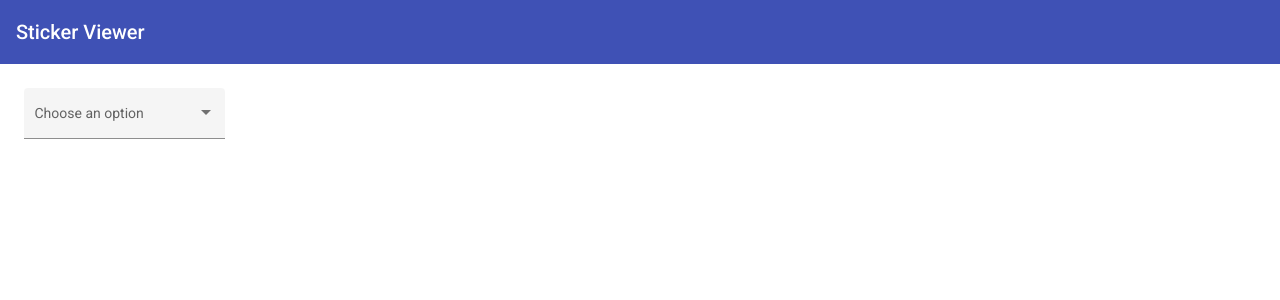
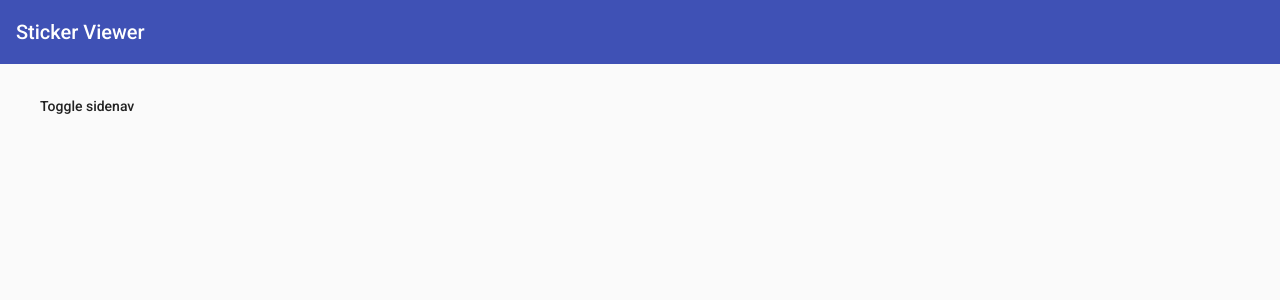
Before and after one commit to felipewesley/fwc-2022-sticker-viewer, an Angular app: page / in a window 1280 px wide. Shown: the top 300 px of the page. Built offline with nearby package versions, Linux system fonts and the light colour scheme.

Commit message:
drawer no layout principal do app

```diff
--- a/src/app/layout/layout.component.scss
+++ b/src/app/layout/layout.component.scss
@@ -1,7 +1,8 @@
 .content {
 
-    display: flex;
+    display: block;
     height: 100%;
+    width: 100%;
 }
 
 /* Responsive Styles */
--- a/src/app/modules/main/main.component.html
+++ b/src/app/modules/main/main.component.html
@@ -1,10 +1,15 @@
-<div class="container">
+<mat-drawer-container class="drawer-container">
 
-    <mat-form-field appearance="fill">
-        <mat-label>Choose an option</mat-label>
-        <mat-select>
-            <mat-option value="option1">Option 1</mat-option>
-        </mat-select>
-    </mat-form-field>
+    <!-- Drawer -->
+    <mat-drawer #drawer class="example-sidenav" mode="side" position="end">
+        <p>Auto-resizing sidenav</p>
+    </mat-drawer>
 
-</div>
+    <!-- Content -->
+    <mat-drawer-content class="container">
+        <button type="button" mat-button (click)="drawer.toggle()">
+            Toggle sidenav
+        </button>
+    </mat-drawer-content>
+
+</mat-drawer-container>
--- a/src/app/modules/main/main.component.scss
+++ b/src/app/modules/main/main.component.scss
@@ -1,8 +1,15 @@
-.container {
+.drawer-container {
 
-    // background: rgb(95,70,158);
-    // background: radial-gradient(circle, rgba(95,70,158,1) 0%, rgba(82,191,179,1) 70%);
+    width: 100%;
+    height: 100%;
 
-    padding: 24px;
+    .container {
 
+        // background: rgb(95,70,158);
+        // background: radial-gradient(circle, rgba(95,70,158,1) 0%, rgba(82,191,179,1) 70%);
+
+        padding: 24px;
+        width: 100%;
+
+    }
 }
--- a/src/app/modules/main/main.component.ts
+++ b/src/app/modules/main/main.component.ts
@@ -1,5 +1,6 @@
-import { Component, OnInit } from "@angular/core";
-import { FormControl } from "@angular/forms";
+import { Component, OnInit, ViewChild } from "@angular/core";
+import { FormControl, FormGroup } from "@angular/forms";
+import { MatDrawer } from "@angular/material/sidenav";
 
 import { TipoBuscaEnum } from "app/dominio/enums/tipo-busca.enum";
 
@@ -13,8 +14,14 @@ import { MainService } from "./services/main.service";
 })
 export class MainComponent implements OnInit {
 
-    public tipoBusca = new FormControl<TipoBuscaEnum>(null);
-    public buscaValor = new FormControl('');
+    public busca = new FormGroup({
+
+        tipo: new FormControl<TipoBuscaEnum>(null),
+        valor: new FormControl('')
+
+    });
+
+    @ViewChild('drawer', { static: true }) public drawer: MatDrawer;
 
     constructor() { }
 
@@ -24,7 +31,5 @@ export class MainComponent implements OnInit {
 
     buscar(): void {
 
-        const tipo = this.tipoBusca.value;
-        const valor = this.buscaValor.value;
     }
 }
```
